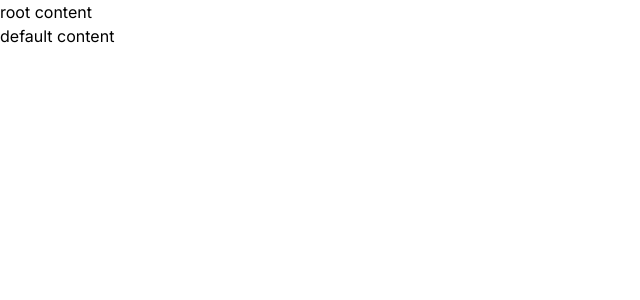
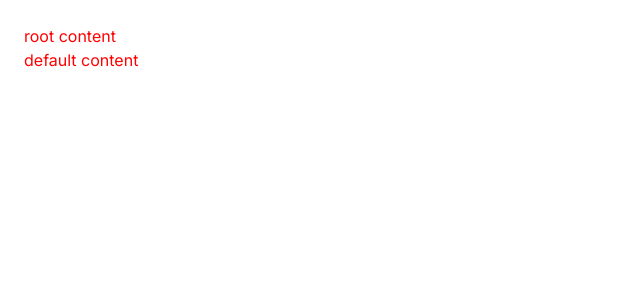
Before and after one commit to Daniel1989/firstnext, a Next.js app: page /dashboard in a window 1280 px wide. Shown: the top 300 px of the page, without its empty margins (0-640 px from the left). Built offline with nearby package versions, Linux system fonts and the light colour scheme.

Commit message:
feat: update

```diff
--- a/app/dashboard/layout.tsx
+++ b/app/dashboard/layout.tsx
@@ -1,5 +1,6 @@
 'use client'
 import { useSelectedLayoutSegment } from 'next/navigation'
+import styles from './styles.module.css'
 
 export default function DashboardLayout({
     children, // will be a page or nested layout
@@ -11,7 +12,7 @@ export default function DashboardLayout({
     const loginSegments = useSelectedLayoutSegment('auth')
     console.log(loginSegments)
     return (
-      <section>
+      <section className={styles.dashboard}>
         {/* Include shared UI here e.g. a header or sidebar */}
         {children}
         {auth}
--- a/app/dashboard/page.tsx
+++ b/app/dashboard/page.tsx
@@ -1,4 +1,4 @@
-import { Metadata,  } from 'next'
+import { Metadata, } from 'next'
 import Tree from './tree/Tree';
 export const metadata: Metadata = {
   title: 'dashboard',
--- /dev/null
+++ b/app/dashboard/styles.module.css
@@ -0,0 +1,4 @@
+.dashboard {
+    padding: 24px;
+    color: red;
+  }
--- a/package.json
+++ b/package.json
@@ -12,12 +12,14 @@
     "@vercel/blob": "^0.16.1",
     "ai": "^2.2.29",
     "antd": "^5.12.8",
+    "client-only": "^0.0.1",
     "lodash": "^4.17.21",
     "next": "14.0.4",
     "novel": "^0.1.22",
     "openai": "^4.24.0",
     "react": "^18",
-    "react-dom": "^18"
+    "react-dom": "^18",
+    "server-only": "^0.0.1"
   },
   "devDependencies": {
     "@types/node": "^20",
```
Also changed, not shown: 1 other file (tests, documents, lock files or other folders). Lines whose indentation alone changed are shown as unchanged.
